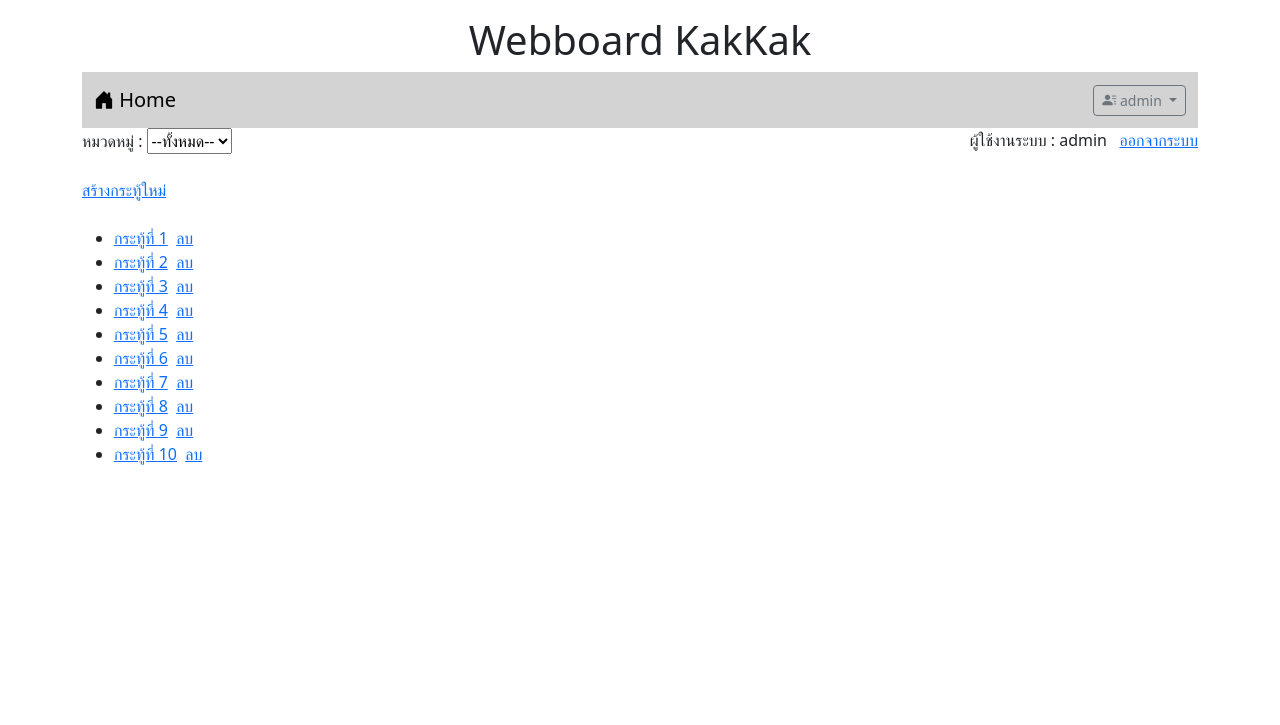
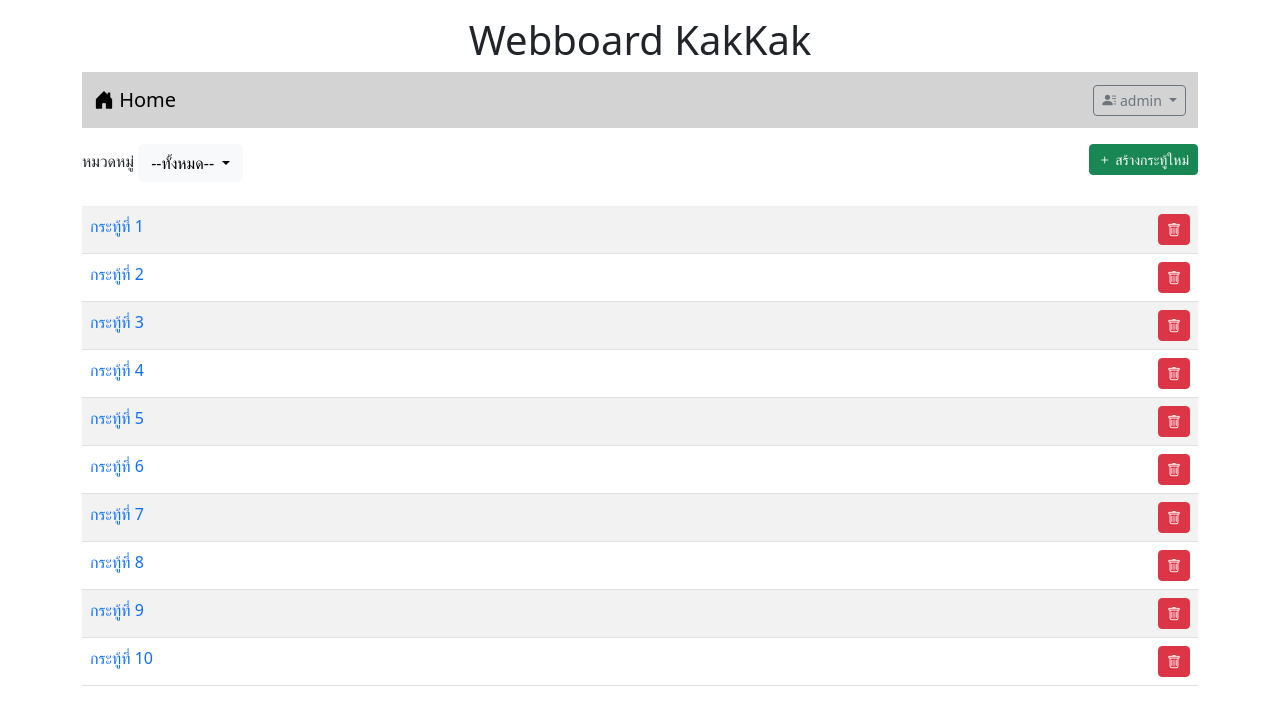
Before and after one commit to Sirawitsptw/Webboard-ECT-Sirawit, a PHP site: page / in a window 1280 px wide. Shown: the top 725 px of the page. Run offline with PHP 8.4, Linux system fonts and the light colour scheme; the visitor is signed in with stand-in values (Sample User, id 1).

Commit message:
Update Webboard Using Bootstrap
Update file index.php , login.php , veryfy.php and add file nav.php
(Finish Work7)

```diff
--- a/index.php
+++ b/index.php
@@ -15,60 +15,42 @@ session_start();
     <div class="container-lg">
     <h1 style ="text-align: center;" class = "mt-3">Webboard KakKak</h1>
 
+    <?php include "nav.php" ?>
+<div class = "mt-3 d-flex justify-content-between">
+    <div>
+        <label>หมวดหมู่</label>
+        <span class="dropdown">
+        <button class="btn btn-light dropdown-toggle" type="button" data-bs-toggle="dropdown" aria-expanded="false">
+        --ทั้งหมด--
+        </button>
+        <ul class="dropdown-menu">
+            <li><a class="dropdown-item" href="#">ทั้งหมด</a></li>
+            <li><a class="dropdown-item" href="#">เรื่องเรียน</a></li>
+            <li><a class="dropdown-item" href="#">เรื่องทั่วไป</a></li>
+        </ul>
+        </span>
+    </div>
+    <?php if(isset($_SESSION['id'])) { ?>
+    <div>
+        <a href="newpost.php" class = "btn btn-success btn-sm">
+        <i class="bi bi-plus"></i> สร้างกระทู้ใหม่</a>
+    </div>
+    <?php  } ?>
+</div>
 
-    <nav class="navbar navbar-expand-lg" style = "background-color : #d3d3d3">
-    <div class="container-fluid">
-        <a class="navbar-brand" href="index.php"><i class="bi bi-house-door-fill"></i> Home</a>
-            <ul class="navbar-nav">
-                <?php
-                    if(!isset($_SESSION['id'])){ ?>
-                        <li class="nav-item">
-                            <a class="nav-link" aria-current="page" href="login.php"><i class="bi bi-pencil-square"></i> เข้าสู่ระบบ</a>
-                        </li>
-                <?php } else{ ?>
-                    <li class="nav-item dropdown">
-                        <a class="btn btn-outline-secondary btn-sm dropdown-toggle" href="#" role="button" data-bs-toggle="dropdown" aria-expanded="false">
-                        <i class="bi bi-person-lines-fill"></i> <?php echo $_SESSION['username']; ?>
-                        </a>
-                    <ul class="dropdown-menu">
-                        <li><a class="dropdown-item" href="logout.php"><i class="bi bi-power"></i> ออกจากระบบ</a></li>
-                    </ul>
-                    </li>
-                <?php } ?>
-            </ul>
-    </div>
-</nav>
-    <form>
-        หมวดหมู่ :
-        <select name="" id="">
-            <option value = "all">--ทั้งหมด--</option>
-            <option value = "general">เรื่องทั้วไป</option>
-            <option value="study">เรื่องเรียน</option>
-        </select>
-        <?php
-            if (!isset($_SESSION['id'])){
-        echo "<a href=login.php style='float: right';>เข้าสู่ระบบ</a>";
-            }else{
-        echo "<div style='float:right'>
-                ผู้ใช้งานระบบ : $_SESSION[username]&nbsp;&nbsp;
-                <a href=logout.php>ออกจากระบบ</a>
-            </div><br>
-                <a href=newpost.php><br>สร้างกระทู้ใหม่</a>
-                ";
-            }
-        ?>
-    </form>
-    <br>
-    <ul>
+    <table class = "table table-striped mt-4">
     <?php
         for($i=1;$i<=10;$i++){
-            echo"<li><a href=post.php?id=$i>กระทู้ที่ $i</a>";
+            echo"<tr><td class = 'd-flex justify-content-between'><a href=post.php?id=$i style = text-decoration:none>กระทู้ที่ $i</a>";
             if(isset($_SESSION['id']) && $_SESSION['role']=='a'){
-                echo "&nbsp;&nbsp;<a href=delete.php?id=$i>ลบ</a>";
+                echo "&nbsp;&nbsp;<a href=delete.php?id=$i class = 'btn btn-danger btn-sm'><i class='bi bi-trash'></i></a>";
             }
-            echo "</li>";
+            echo "</td></tr>";
         }
         ?>
+    </table>
+    <ul>
+
     </ul>
     </div>
 </body>
--- /dev/null
+++ b/nav.php
@@ -0,0 +1,22 @@
+<nav class="navbar navbar-expand-lg" style = "background-color : #d3d3d3">
+    <div class="container-fluid">
+        <a class="navbar-brand" href="index.php"><i class="bi bi-house-door-fill"></i> Home</a>
+            <ul class="navbar-nav">
+                <?php
+                    if(!isset($_SESSION['id'])){ ?>
+                        <li class="nav-item">
+                            <a class="nav-link" aria-current="page" href="login.php"><i class="bi bi-pencil-square"></i> เข้าสู่ระบบ</a>
+                        </li>
+                <?php } else{ ?>
+                    <li class="nav-item dropdown">
+                        <a class="btn btn-outline-secondary btn-sm dropdown-toggle" href="#" role="button" data-bs-toggle="dropdown" aria-expanded="false">
+                        <i class="bi bi-person-lines-fill"></i> <?php echo $_SESSION['username']; ?>
+                        </a>
+                    <ul class="dropdown-menu">
+                        <li><a class="dropdown-item" href="logout.php"><i class="bi bi-power"></i> ออกจากระบบ</a></li>
+                    </ul>
+                    </li>
+                <?php } ?>
+            </ul>
+    </div>
+</nav>
```
Also changed, not shown: login.php (+40 -12 lines), verify.php (+12 -11 lines).
